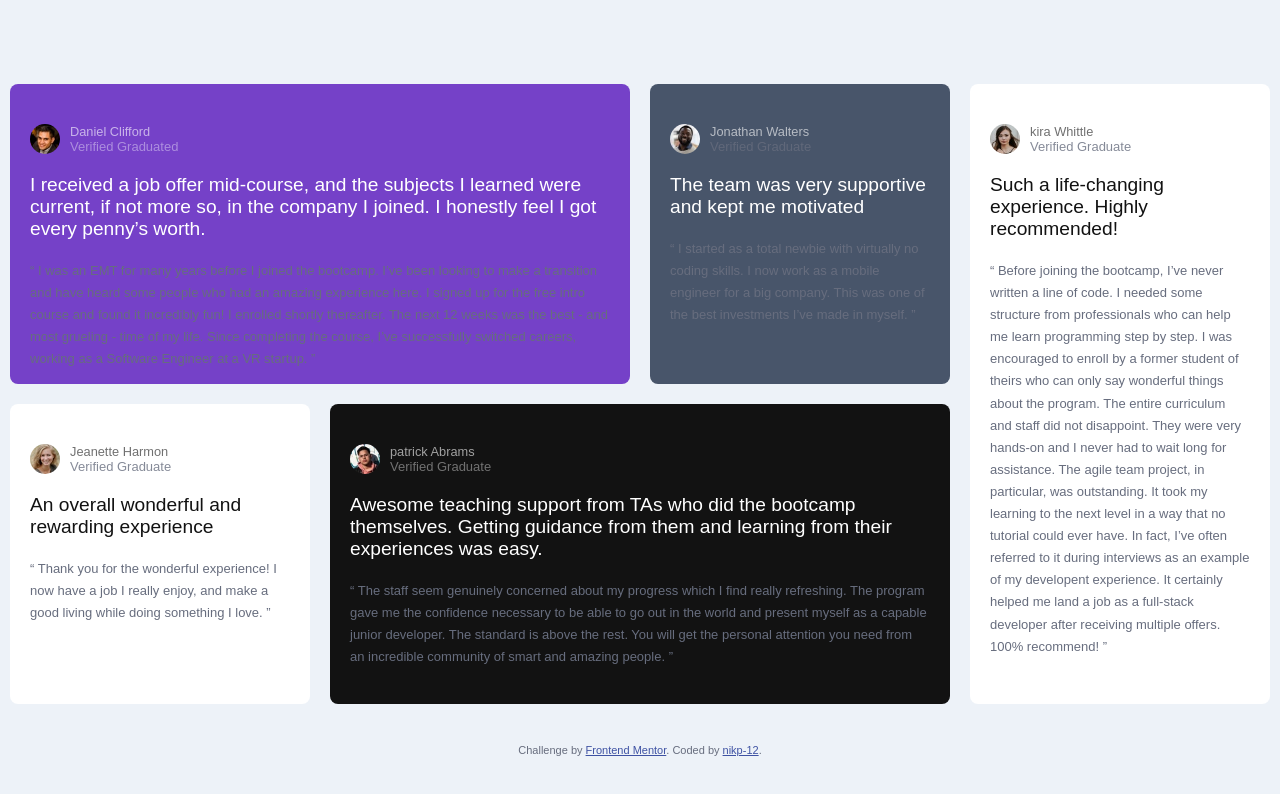
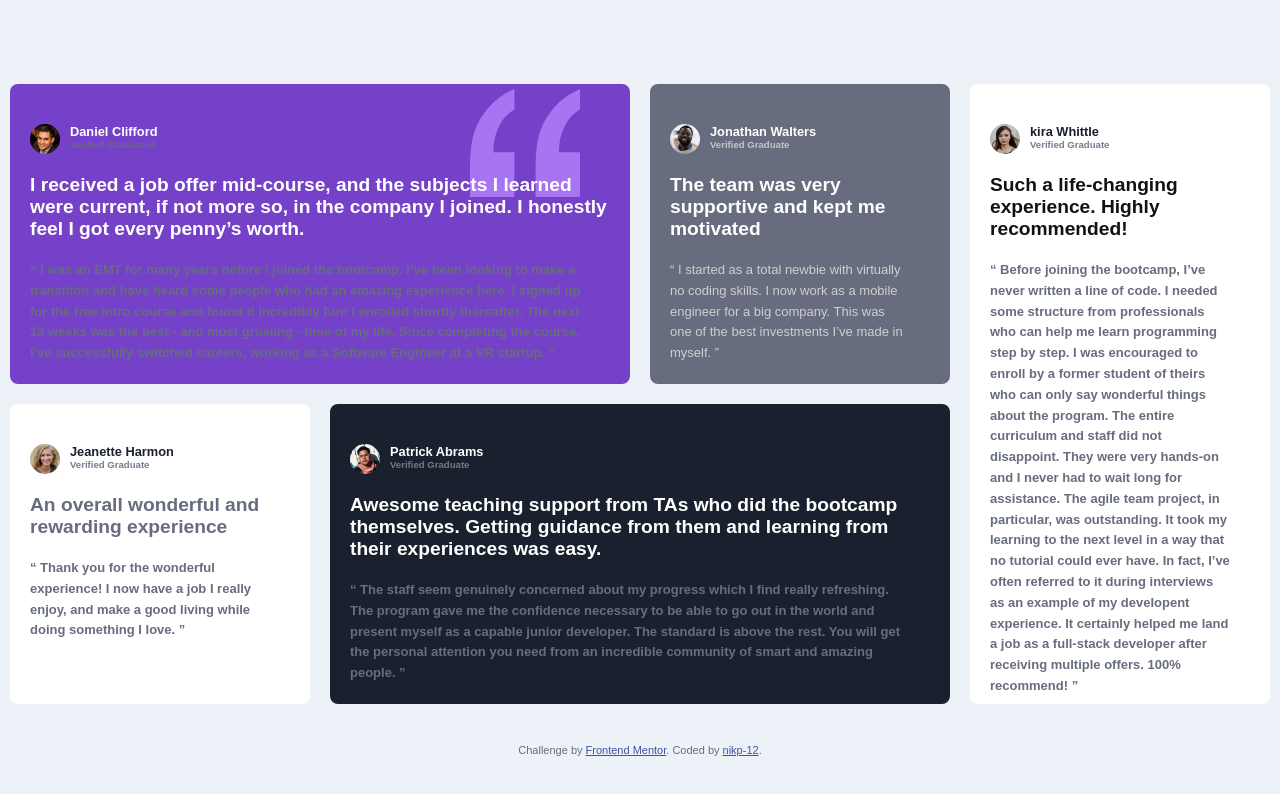
Before and after one commit to nik-p12/Testimonials-grid-section-main, a plain HTML site: page index.html in a window 1280 px wide. Shown: the top 794 px of the page. Drawn offline with Linux system fonts and the light colour scheme.

Commit message:
ajusting styling

```diff
--- a/index.html
+++ b/index.html
@@ -67,7 +67,7 @@
       <div class="profil">
         <img src="./images/image-patrick.jpg" alt="Patrick's picture">
         <div class="user">
-          <p class="name">patrick Abrams</p>
+          <p class="name">Patrick Abrams</p>
           <p class="title">Verified Graduate</p>
         </div>
       </div>
--- a/style.css
+++ b/style.css
@@ -6,7 +6,8 @@
     --color-grey-100: hsl(214, 17%, 92%);
     --color-grey-200: hsl(0, 0%, 81%);
     --color-grey-400: hsl(224, 10%, 45%);
-    --color-dark-blue: hsl(217, 19%, 35%);
+    --color-grey-500:hsl(217, 19%, 35%);
+    --color-dark-blue: hsl(219, 29%, 14%);
     --color-black: hsl(0, 0%, 7%);
 
     --font-size: 13px;
@@ -68,39 +69,52 @@ body {
 
 .title{
     color: var(--color-grey-400);
-    opacity: 0.8;
+    opacity: 0.9;
+    font-weight: 600;
+    font-size: 0.6rem;
 }
 
 .name{
     font-size: 0.8rem;
-    font-weight: 400;
-    opacity: 0.6;
+    font-weight: 600;
+    opacity: 1;
+    color: white;
 }
 
 .desc{
     font-size: 1.2rem;
-    font-weight: 500;
+    font-weight: 600;
 }
 
 .quotes{
-    line-height: 1.7;
-    font-weight: 300;
+    line-height: 1.6;
+    font-weight: 600;
     color: var(--color-grey-400);
+    margin-right: 20px;
 }
 
 .daniel-clifford {
     background: var(--color-purple-500);
     grid-area: 1/1/2/3;
+    background-image: url('./images/bg-pattern-quotation.svg');
+    background-repeat: no-repeat;
+    background-position: top 5px  right 50px;
+    background-size: 110px;
 }
 
-.daniel-clifford .title{
-    color: var(--color-white);
-    opacity: 0.4;
+
+.johnson-walters {
+    background: var(--color-grey-400);
+    grid-area: 1/3/2/4;
 }
 
-.johnson-walters {
-    background: var(--color-dark-blue);
-    grid-area: 1/3/2/4;
+.johnson-walters .title{
+    color: var(--color-grey-200);
+}
+
+.johnson-walters .quotes{
+    color: var(--color-grey-200);
+    font-weight: 200;
 }
 
 .jeannette-hamon {
@@ -109,10 +123,18 @@ body {
     color: var(--color-black);
 }
 
+.jeannette-hamon .name{
+    color: var(--color-dark-blue);
+}
+
+.jeannette-hamon .desc{
+    color: var(--color-grey-400);
+}
+
 .patrick-abrams {
     color: var(--color-white);
     grid-area: 2/2/3/4;
-    background: var(--color-black);
+    background: var(--color-dark-blue);
 }
 
 .patrick-abrams .title{
@@ -124,6 +146,10 @@ body {
     grid-area: 1/4/3/5;
     color: var(--color-black);
     background: white;
+}
+
+.kira-whittle .name{
+    color: var(--color-dark-blue);
 }
 
 .post img {
@@ -151,7 +177,8 @@ body {
     }
 
     .post{
-        padding: 10px 20px 10px 20px;
+        padding: 0% 20px 10px 20px;
+        gap: 10px;
     }
 
     .desc{
@@ -165,6 +192,7 @@ body {
 
     .daniel-clifford{
         grid-area: 1/1/3/2;
+        background-image: none;
     }
 
     .johnson-walters{
```
